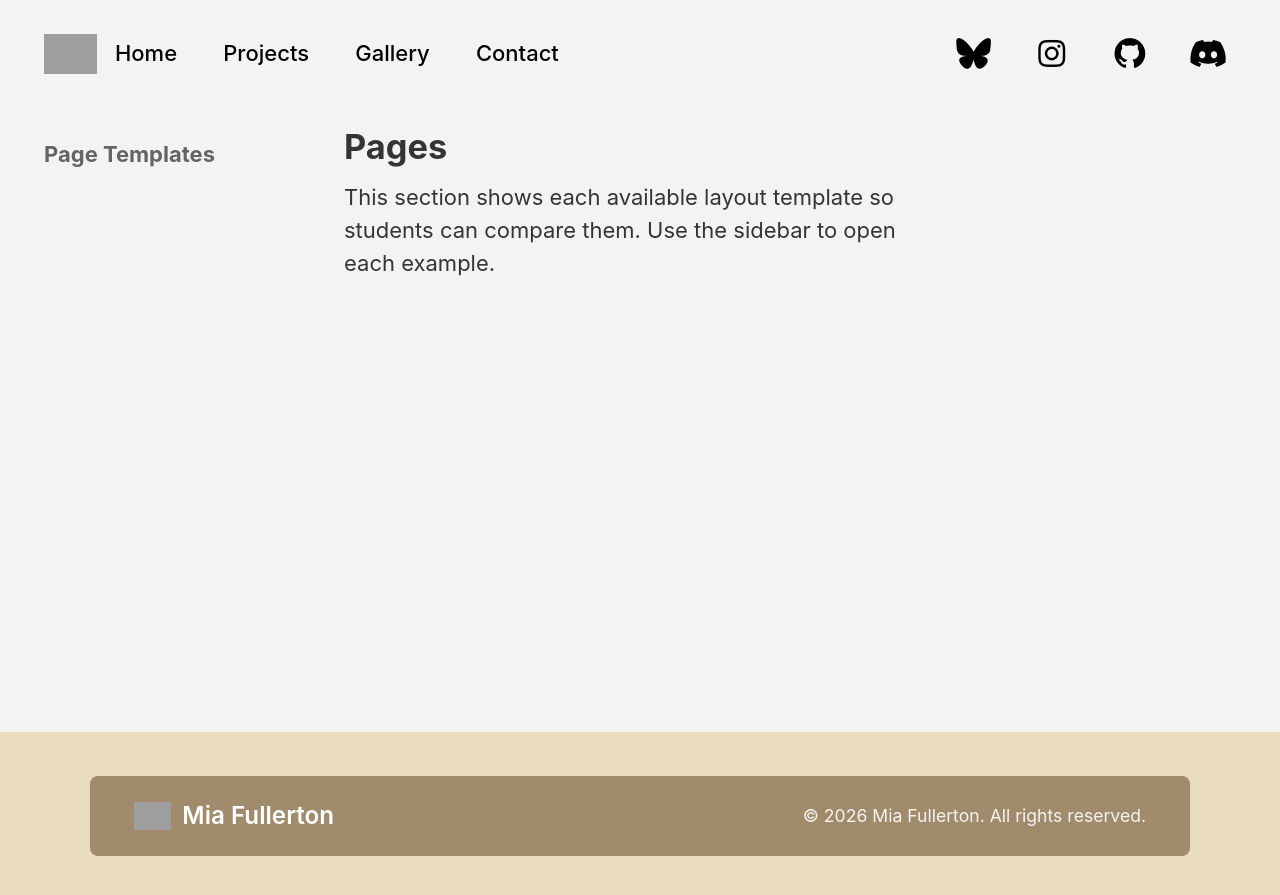
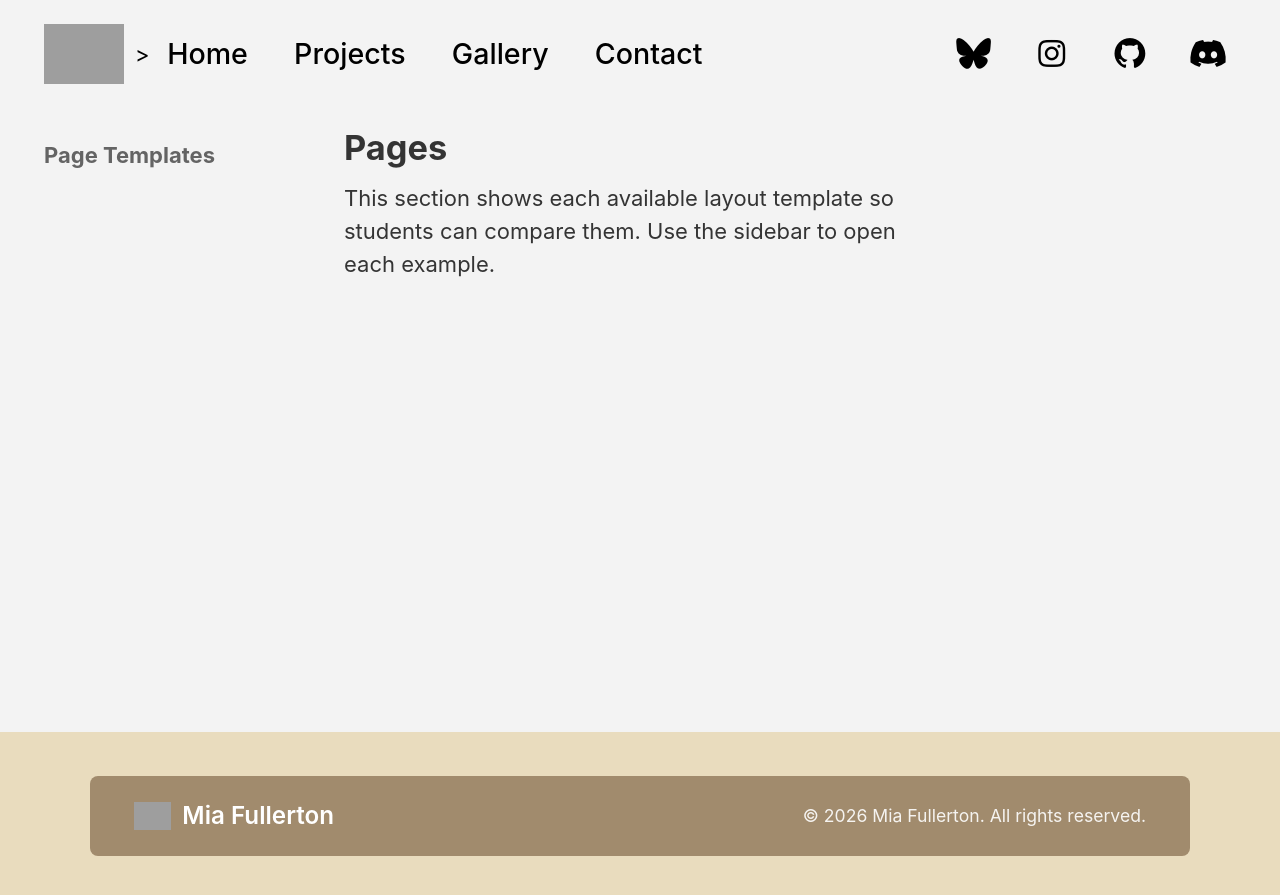
Before and after one commit to Griffsirr/Griffsirr.github.io, a Jekyll site: the page built from _pages/pages.md, in a window 1280 px wide. Shown: the top 895 px of the page. Built offline with Jekyll 4.4.1, drawn with Linux system fonts in a browser that asks for light colours; grey boxes are pictures that could not be loaded.

Commit message:
Update header.html

```diff
--- a/_includes/header.html
+++ b/_includes/header.html
@@ -3,7 +3,9 @@
   <!-- LEFT: LOGO + NAV LINKS -->
   <div style="display:flex; align-items:center; gap:0.5rem;">
     <!-- Logo -->
-    <img src="/assets/images/CatArt.png" style="height:40px;">
+    <a href="/home-page/" class="nav-logo">
+      <img src="/assets/images/CatArt.png">
+    </a>>
 
     <!-- Nav Links -->
     <div style="display:flex; gap:1.5rem;">
@@ -32,28 +34,36 @@
 </nav>
 
 <style>
-.custom-nav {
-  font-size: 1.1rem;
+.nav-link {
+  font-size: 1.3rem;
+  padding: 0.6rem 0.4rem;
+  font-weight: 500;
 }
 
 /* LOGO */
+.nav-logo img {
+  height: 60px;
+  transition: transform 0.2s ease;
+}
+
+.nav-logo:hover img {
+  transform: scale(1.05);
+}
+
 .custom-nav img {
   height: 50px;
 }
 
-/* LINKS */
 .nav-link {
   padding: 0.5rem 0.3rem;
   font-weight: 500;
 }
 
-/* ICONS */
 .nav-icon {
   font-size: 1.4rem;
   padding: 0.4rem;
 }
 
-/* HOVER (keep your style) */
 .nav-link, .nav-icon {
   color: inherit;
   text-decoration: none;
```
